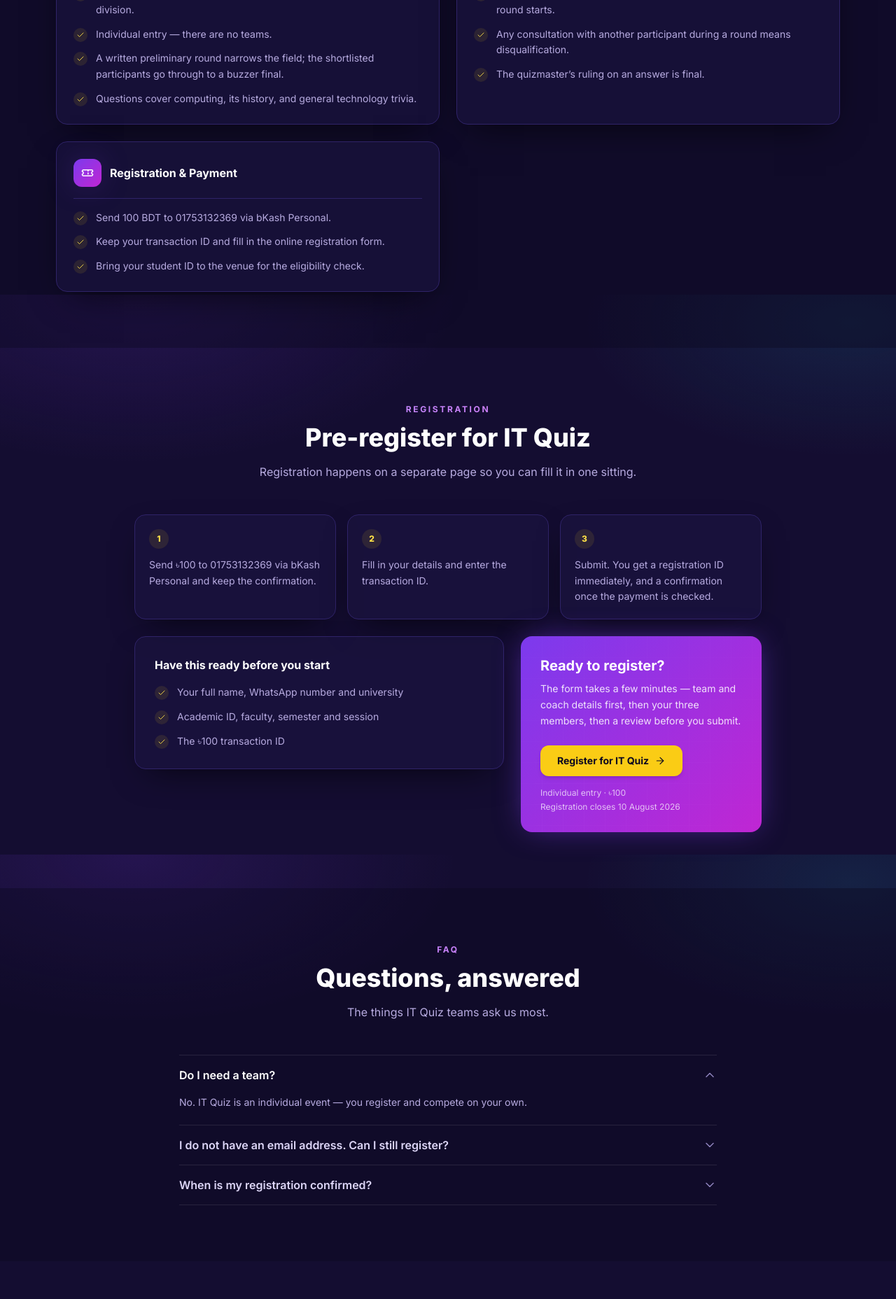
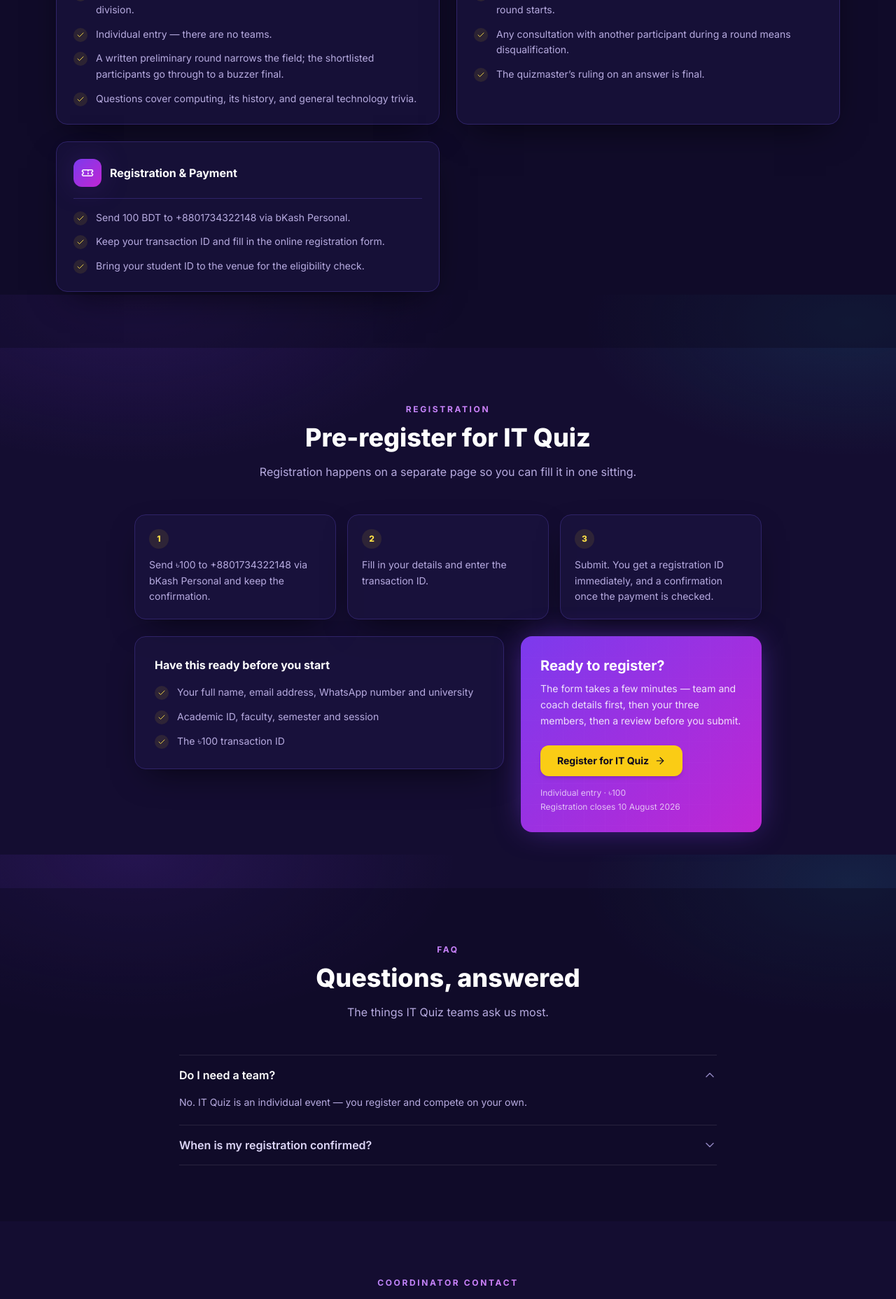
Before and after one commit to SharafatKarim/PSTU-IT-Carnival, a Next.js app: page /events/it-quiz in a window 1280 px wide. Shown: the part 1979-3835 px from the top of the page at 70% size. Built offline with nearby package versions, Linux system fonts and the light colour scheme.

Commit message:
feat: it quiz reg num + email mandatory

```diff
--- a/src/components/ItQuizRegistrationForm.jsx
+++ b/src/components/ItQuizRegistrationForm.jsx
@@ -177,13 +177,13 @@ export default function ItQuizRegistrationForm() {
               label="Email Address"
               name="email"
               type="email"
-              placeholder="Optional"
+              required
+              placeholder="email@example.com"
               autoComplete="email"
-              hint="Optional — we will use WhatsApp if you leave this blank."
               register={(n) => register(n, {
+                  required: 'Email is required',
                   validate: (value) =>
-                    !value?.trim() ||
-                    EMAIL_RE.test(value.trim()) ||
+                    EMAIL_RE.test(value?.trim() || '') ||
                     'Enter a valid email address',
                 })}
               error={errorFor('email')}
--- a/src/data/events.js
+++ b/src/data/events.js
@@ -584,7 +584,7 @@ export const EVENT_DETAILS =
             title: 'Registration & Payment',
             icon: 'ticket',
             items: [
-              'Send 100 BDT to 01753132369 via bKash Personal.',
+              'Send 100 BDT to +8801734322148 via bKash Personal.',
               'Keep your transaction ID and fill in the online registration form.',
               'Bring your student ID to the venue for the eligibility check.',
             ],
@@ -598,7 +598,7 @@ export const EVENT_DETAILS =
           kind: 'solo',
           fee: 100,
           feeLabel: '৳100 per participant',
-          receiverNumber: '01753132369',
+          receiverNumber: '+8801734322148',
           accountType: 'Personal',
           methods: ['bKash'],
         },
@@ -607,10 +607,6 @@ export const EVENT_DETAILS =
           {
             q: 'Do I need a team?',
             a: 'No. IT Quiz is an individual event — you register and compete on your own.',
-          },
-          {
-            q: 'I do not have an email address. Can I still register?',
-            a: 'Yes. The email field is optional. Give us a working WhatsApp number instead — that is where we will reach you.',
           },
           {
             q: 'When is my registration confirmed?',
@@ -623,12 +619,12 @@ export const EVENT_DETAILS =
           cta: 'Register for IT Quiz',
           note: 'Individual entry · ৳100',
           process: [
-            'Send ৳100 to 01753132369 via bKash Personal and keep the confirmation.',
+            'Send ৳100 to +8801734322148 via bKash Personal and keep the confirmation.',
             'Fill in your details and enter the transaction ID.',
             'Submit. You get a registration ID immediately, and a confirmation once the payment is checked.',
           ],
           checklist: [
-            'Your full name, WhatsApp number and university',
+            'Your full name, email address, WhatsApp number and university',
             'Academic ID, faculty, semester and session',
             'The ৳100 transaction ID',
           ],
--- a/src/server/events/it-quiz/model.js
+++ b/src/server/events/it-quiz/model.js
@@ -27,10 +27,9 @@ const registrationSchema = new mongoose.Schema(
       trim: true,
       maxlength: [100, 'Full name cannot exceed 100 characters'],
     },
-    /* Optional, by the owner's spec. Someone with no email is contacted on
-       WhatsApp, which is why that one is required and this is not. */
     email: {
       type: String,
+      required: [true, 'Email is required'],
       trim: true,
       lowercase: true,
       maxlength: [120, 'Email cannot exceed 120 characters'],
--- a/src/server/events/it-quiz/validation.js
+++ b/src/server/events/it-quiz/validation.js
@@ -56,12 +56,12 @@ export function validateRegistration(body) {
   }
 
   const email = text(b.email);
-  if (email.length > 0) {
-    if (!EMAIL_RE.test(email)) {
-      errors.push({ field: 'email', message: 'Enter a valid email address' });
-    } else if (email.length > 120) {
-      errors.push({ field: 'email', message: 'Email cannot exceed 120 characters' });
-    }
+  if (email.length === 0) {
+    errors.push({ field: 'email', message: 'Email is required' });
+  } else if (!EMAIL_RE.test(email)) {
+    errors.push({ field: 'email', message: 'Enter a valid email address' });
+  } else if (email.length > 120) {
+    errors.push({ field: 'email', message: 'Email cannot exceed 120 characters' });
   }
 
   const transactionId = text(b.transactionId);
@@ -104,7 +104,7 @@ export function normalizeRegistration(body) {
 
   return {
     fullName: text(b.fullName),
-    ...(email ? { email } : {}),
+    email,
     whatsapp: text(b.whatsapp),
     universityName: text(b.universityName),
     academicId: text(b.academicId),
```
